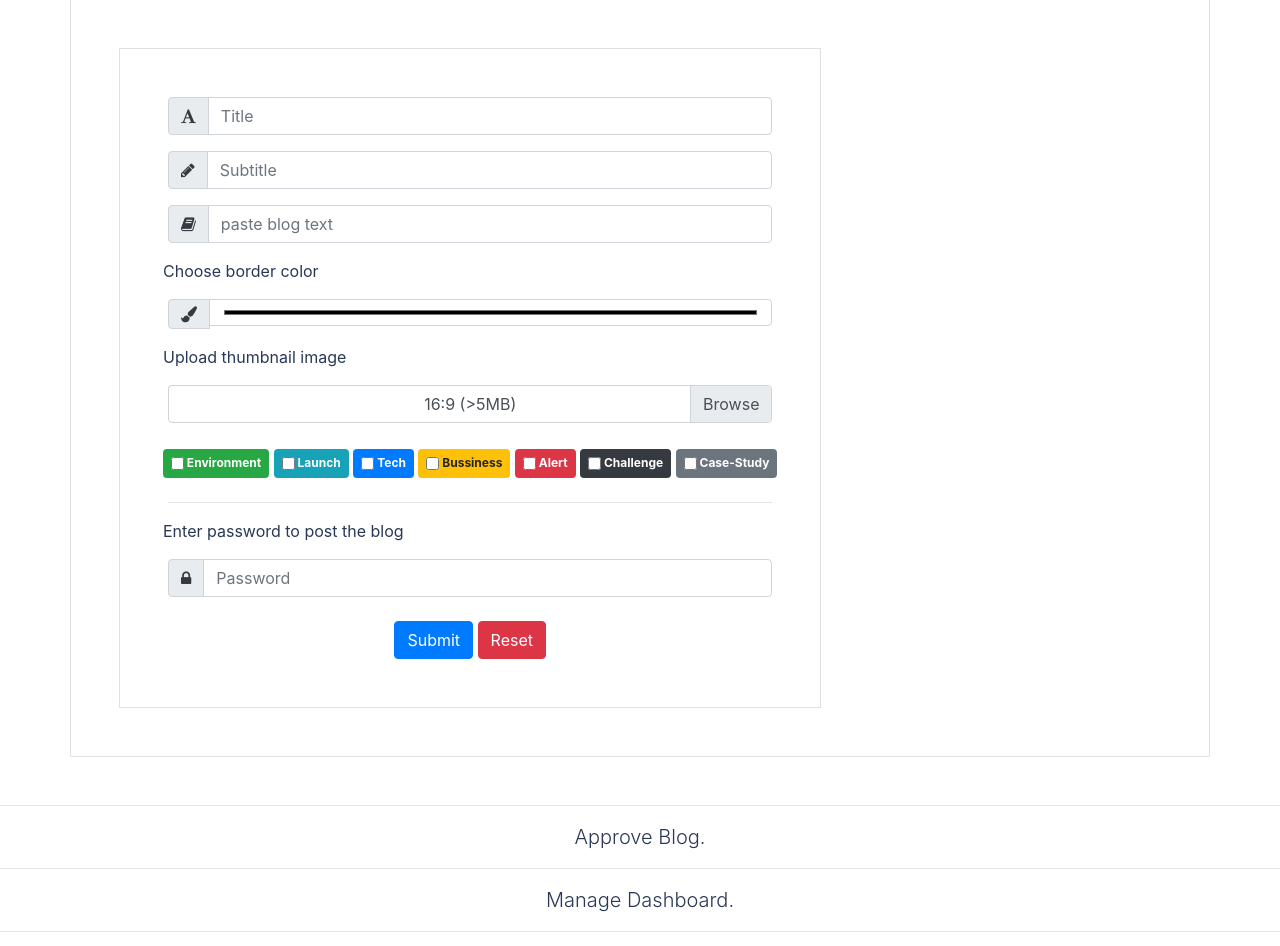
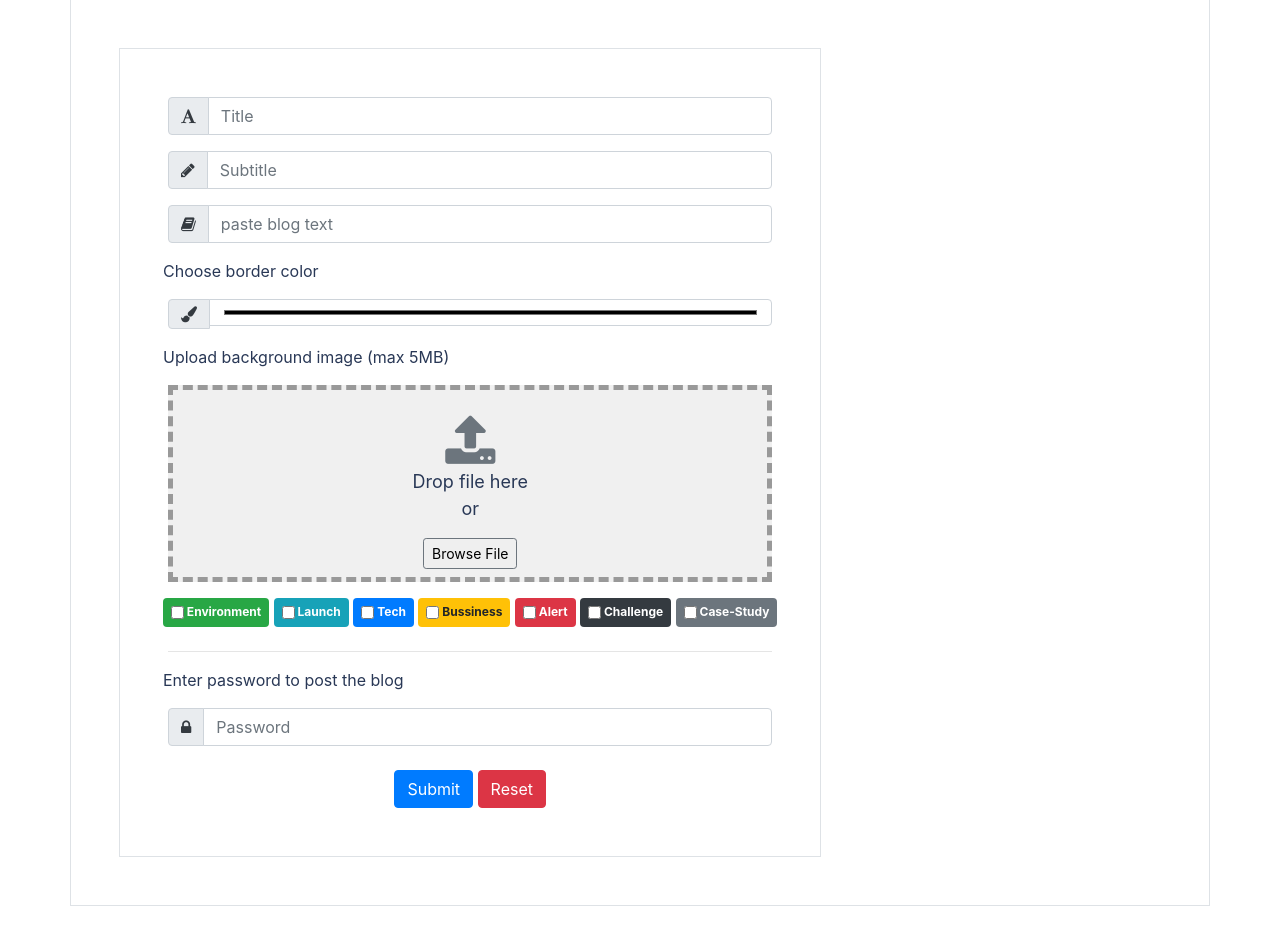
Before and after one commit to AbbasKagdi/ToveriPals, a PHP site: page /create.php in a window 1280 px wide. Shown: the part 884-1830 px from the top of the page. Run offline with PHP 8.4, Linux system fonts and the light colour scheme; the visitor is signed in with stand-in values (Sample User, id 1); some libraries are stand-ins or nearby versions.

Commit message:
Add files via upload

```diff
--- a/approve_blog.php
+++ b/approve_blog.php
@@ -11,8 +11,8 @@ if (session_status() == PHP_SESSION_NONE) {
 }
 
 if(!(isset($_SESSION['create'])) || !(isset($_SESSION['approve']))){
-    if(!$_SESSION['shortcut']){
-	header("Location: 404.php");
+    if(!isset($_SESSION['shortcut'])){
+	    header("Location: 404.php");
         die("wrong entry!");
     }
 }
@@ -54,6 +54,8 @@ if (in_array($_POST['id'], $log['pending'])) {
     // update log
     file_put_contents("static/blogs/log.json", json_encode($log), LOCK_EX);
 
+    // clearing shorcut
+    if(isset($_SESSION['shortcut'])){ unset($_SESSION['shortcut']); }
 	die("ok");
 }
 else{
--- a/create.php
+++ b/create.php
@@ -1,6 +1,6 @@
 <?php
 	session_start();
-	if(!$_SESSION['create']){
+	if(!isset($_SESSION['create'])){
         header("Location: 404.php");
 		die("Not Allowed!");
 	}
@@ -26,6 +26,25 @@
 		textarea[id='blog'] {
         	resize: none;
       	}
+
+		/*    https://artisansweb.net/drag-drop-file-upload-using-javascript-php/
+				drag and drop  */
+		#drop_file_zone {
+			background-color: #F0F0F0;
+			border: #999 5px dashed;
+			height: fit-content;
+			padding: 8px;
+			font-size: 18px;
+		}
+		#drag_upload_file {
+			margin:0 auto;
+		}
+		#drag_upload_file p {
+			text-align: center;
+		}
+		#drag_upload_file #image {
+			display: none;
+		}
 	</style>
 </head>
 <body class='scroll1 page-admin'>
@@ -83,15 +102,20 @@
 			</div>
 			<!-- Image -->
 			<div class="form-row">
-				<p>Upload thumbnail image</p>
+				<p>Upload background image (max 5MB)</p>
 			</div>
-			<div class="custom-file">
-				<div class="input-group-prepend">
-					<div class="input-group-text"><i class="text-dark fa fa-camera"></i></div>
+			<!-- Image File -->
+		  	<?php // code from https://artisansweb.net/drag-drop-file-upload-using-javascript-php/ ?>
+			<div class="mb-3" id="drop_file_zone" ondrop="upload_file(event)" ondragover="return false">
+				<div id="drag_upload_file">
+					<p id="image-label">
+						<i class="fa fa-3x fa-upload text-secondary mt-3"></i>
+						<br>Drop file here<br>or
+					</p>
+					<input type="button" class="btn btn-sm border-secondary" value="Browse File" onclick="file_explorer();">
+					<input type="file" id="image" name="image" accept="image/x-png,image/gif,image/jpeg,image/svg" required>
 				</div>
-				<input type="file" class="form-control custom-file-input" id="image" name="image" accept="image/x-png,image/gif,image/jpeg,image/svg" required>
-				<label class="custom-file-label" id="image-label" for="image">16:9 (>5MB)</label>
-			</div>
+        	</div>
 			<!-- Badges -->
 			<div class="form-row">
 				<div>
@@ -142,16 +166,34 @@
 <!-- Footer -->
 <?php include_once "footer.php"; ?>
 <script>
+	// drag and drop
+	var img;
+	function upload_file(e) {
+		e.preventDefault();
+		var filename = e.dataTransfer.files[0];
+		img = filename;
+		file_upload(filename.name);
+		//filename = filename.name.replace(/C:\\fakepath\\/i, '');
+		//$('#image-label').html('<b>'+filename+'</b>');
+	}
+
+	function file_explorer() {
+		document.getElementById('image').click();
+		document.getElementById('image').onchange = function() {
+			img = document.getElementById('image').files[0];
+			file_upload(img.name);
+		};
+	}
+
 	// caption change on image upload
-	$('#image').change(function() {
-		var filename = $('#image').val();
-		filename = filename.replace("C:\\fakepath\\", "");
+	function file_upload(filename) {
+		filename = filename.replace(/C:\\fakepath\\/i, '');
 		$('#image-label').html('<b>'+filename+'</b>');
-	});
+	}
+
 	// reset
-	$('#rst').click(function() {
-		$('#image-label').html('16:9 (>5MB)');
-	});
+	// $('#rst').click(function() { $('#image-label').html('16:9 (>5MB)'); });
+
 	// form submission for new blog
 	$(document).ready(function(){
 		$("#sub").click(function(){
@@ -161,7 +203,7 @@
 			var b = $("#blog").val();
 			var a = $("#color").val();
 			var p = $("#password").val();
-			var img = $('#image').prop('files')[0];
+			//var img = $('#image').prop('files')[0];
 
 			// select checked checkboxes
 			var c = [];
@@ -176,11 +218,14 @@
 				alert('Please fill all form details');
 				return;
 			}
+			if(img.length == 0){
+				alert('Please upload an appropriate image');
+				return;
+			}
 
 			// formdata to send file and data
 			var fd = new FormData();
-			var files = $("#image").get(0).files;
-			fd.append("file", files[0]);
+			fd.append("file", img);
 
 			fd.append("h", h);
 			fd.append("s", s);
@@ -236,6 +281,7 @@
 		return false;
 		});
 	});
+
 	// navigate to moderator's page
     $('#mod').click(function () {
         var enter = prompt("Enter Password");
--- a/delete_blog.php
+++ b/delete_blog.php
@@ -11,7 +11,7 @@ if (session_status() == PHP_SESSION_NONE) {
 }
 
 if(!(isset($_SESSION['create'])) || !(isset($_SESSION['approve']))){
-    if(!$_SESSION['shortcut']){
+    if(!isset($_SESSION['shortcut'])){
 	    header("Location: 404.php");
         die("wrong entry!");
     }
@@ -64,6 +64,8 @@ else if (in_array($_POST['id'], $log['pending'])) {
     // update log
     file_put_contents("static/blogs/log.json", json_encode($log), LOCK_EX);
 
+    // clearing shorcut
+    if(isset($_SESSION['shortcut'])){ unset($_SESSION['shortcut']); }
 	die("ok");
 }
 else{
--- a/news.php
+++ b/news.php
@@ -5,13 +5,13 @@
     // reverse post order to fetch latest blogs first
     $log["posts"] = array_reverse($log["posts"]);
 
+    $limit = 9;
     if(isset($_GET['page'])){
         $page = is_numeric($_GET['page']) ? floor(abs($_GET['page'])) : 1;
-        $page = $page > $log['total'] ? 1: $page;
+        $page = (($page - 1) > $log['total']/$limit) ? 1: $page;
     }
     else{ $page = 1; }
 
-    $limit = 9;
     $start = ($page-1)>=0 ? $limit*($page-1) : 0;
     $stop = $start + $limit;
     $stop = min($stop, (int)$log['total']);
```
Also changed, not shown: approve.php (+8 -4 lines).
